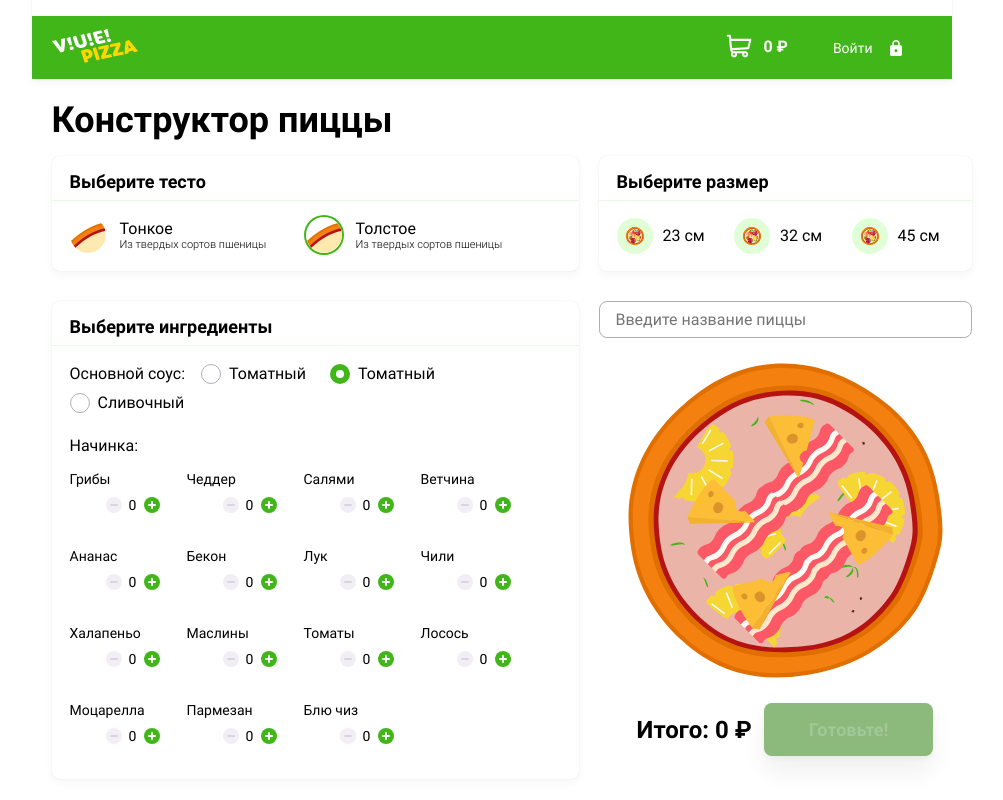
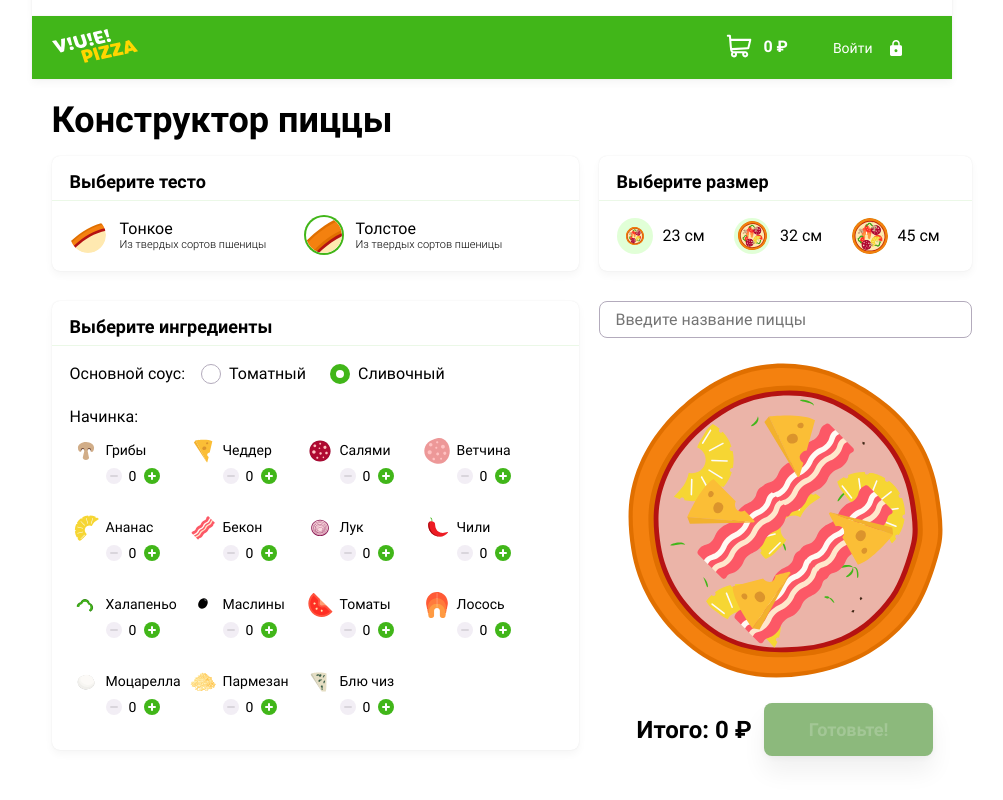
Before and after one commit to htmlacademy-univer-vue/2571315-vue-pizza-1, a Vue app in the folder frontend/: page / in a window 1280 px wide. Shown: the part 360-1160 px from the top of the page, without its empty margins (148-1151 px from the left). Built offline with nearby package versions, Linux system fonts and the light colour scheme.

Commit message:
Картинки и исправленние scss файлов

```diff
--- a/frontend/src/assets/scss/blocks/diameter.scss
+++ b/frontend/src/assets/scss/blocks/diameter.scss
@@ -24,7 +24,7 @@
 
       border-radius: 50%;
       background-color: $green-100;
-      background-image: url("../img/diameter.svg");
+      background-image: url("@/assets/img/diameter.svg");
       background-repeat: no-repeat;
       background-position: center;
     }
--- a/frontend/src/assets/scss/blocks/dough.scss
+++ b/frontend/src/assets/scss/blocks/dough.scss
@@ -35,7 +35,7 @@
   &--light {
     b {
       &::before {
-        background-image: url("../img/dough-light.svg");
+        background-image: url("@/assets/img/dough-light.svg");
       }
     }
   }
@@ -43,7 +43,7 @@
   &--large {
     b {
       &::before {
-        background-image: url("../img/dough-large.svg");
+        background-image: url("@/assets/img/dough-large.svg");
       }
     }
   }
--- a/frontend/src/assets/scss/blocks/filling.scss
+++ b/frontend/src/assets/scss/blocks/filling.scss
@@ -26,62 +26,62 @@
   }
 
   &--tomatoes::before {
-    background-image: url("../img/filling/tomatoes.svg");
+    background-image: url("@/assets/img/filling/tomatoes.svg");
   }
 
   &--ananas::before {
-    background-image: url("../img/filling/ananas.svg");
+    background-image: url("@/assets/img/filling/ananas.svg");
   }
 
   &--bacon::before {
-    background-image: url("../img/filling/bacon.svg");
+    background-image: url("@/assets/img/filling/bacon.svg");
   }
 
   &--blue_cheese::before {
-    background-image: url("../img/filling/blue_cheese.svg");
+    background-image: url("@/assets/img/filling/blue_cheese.svg");
   }
 
   &--cheddar::before {
-    background-image: url("../img/filling/cheddar.svg");
+    background-image: url("@/assets/img/filling/cheddar.svg");
   }
 
   &--chile::before {
-    background-image: url("../img/filling/chile.svg");
+    background-image: url("@/assets/img/filling/chile.svg");
   }
 
   &--ham::before {
-    background-image: url("../img/filling/ham.svg");
+    background-image: url("@/assets/img/filling/ham.svg");
   }
 
   &--jalapeno::before {
-    background-image: url("../img/filling/jalapeno.svg");
+    background-image: url("@/assets/img/filling/jalapeno.svg");
   }
 
   &--mozzarella::before {
-    background-image: url("../img/filling/mozzarella.svg");
+    background-image: url("@/assets/img/filling/mozzarella.svg");
   }
 
   &--mushrooms::before {
-    background-image: url("../img/filling/mushrooms.svg");
+    background-image: url("@/assets/img/filling/mushrooms.svg");
   }
 
   &--olives::before {
-    background-image: url("../img/filling/olives.svg");
+    background-image: url("@/assets/img/filling/olives.svg");
   }
 
   &--onion::before {
-    background-image: url("../img/filling/onion.svg");
+    background-image: url("@/assets/img/filling/onion.svg");
   }
 
   &--parmesan::before {
-    background-image: url("../img/filling/parmesan.svg");
+    background-image: url("@/assets/img/filling/parmesan.svg");
   }
 
   &--salami::before {
-    background-image: url("../img/filling/salami.svg");
+    background-image: url("@/assets/img/filling/salami.svg");
   }
 
   &--salmon::before {
-    background-image: url("../img/filling/salmon.svg");
+    background-image: url("@/assets/img/filling/salmon.svg");
   }
 }
--- a/frontend/src/layouts/HomeView.vue
+++ b/frontend/src/layouts/HomeView.vue
@@ -11,7 +11,11 @@
             <h2 class="title title--small sheet__title">Выберите тесто</h2>
 
             <div class="sheet__content dough">
-              <label v-for="dough in doughs" :key="dough.id" class="dough__input dough__input--light">
+              <label v-for="dough in doughs"
+                     :key="dough.id"
+                     class="dough__input"
+                     :class="`dough__input--${dough.value}`"
+              >
                 <input type="radio" name="dought" value="light" class="visually-hidden" checked>
                 <b>{{ dough.name }}</b>
                 <span>{{dough.description}}</span>
@@ -27,7 +31,7 @@
             <h2 class="title title--small sheet__title">Выберите размер</h2>
 
             <div class="sheet__content diameter">
-              <label v-for="size in sizes" :key="size.id" class="diameter__input diameter__input--small">
+              <label v-for="size in sizes" :key="size.id" class="diameter__input" :class="'diameter__input--' + size.value">
                 <input type="radio" name="diameter" value="small" class="visually-hidden">
                 <span>{{size.name}}</span>
               </label>
@@ -45,12 +49,8 @@
                 <p>Основной соус:</p>
 
                 <label v-for="sauce in sauces" :key="sauce.id" class="radio ingredients__input">
-                  <input type="radio" name="sauce" value="tomato" checked>
-                  <span>Томатный</span>
-                </label>
-                <label class="radio ingredients__input">
-                  <input type="radio" name="sauce" value="creamy">
-                  <span>Сливочный</span>
+                  <input type="radio" name="sauce" :value="sauce.name" checked>
+                  <span>{{sauce.name}}</span>
                 </label>
               </div>
 
@@ -59,7 +59,12 @@
 
                 <ul class="ingredients__list">
                   <li v-for="ingredient in ingredients" :key="ingredient.id" class="ingredients__item">
-                    <span class="filling filling--mushrooms">{{ingredient.name}}</span>
+                    <span
+                        :class="'filling--' + ingredient.value"
+                        class="filling"
+                    >
+                      {{ingredient.name}}
+                    </span>
 
                     <div class="counter counter--orange ingredients__counter">
                       <button type="button" class="counter__button counter__button--minus" disabled>
@@ -128,4 +133,5 @@ import ingredients from '@/mocks/ingredients.json'
 @import '@/assets/scss/blocks/radio';
 @import '@/assets/scss/blocks/counter';
 @import '@/assets/scss/blocks/title';
+@import '@/assets/scss/blocks/filling';
 </style>
--- a/frontend/src/mocks/dough.json
+++ b/frontend/src/mocks/dough.json
@@ -4,13 +4,15 @@
     "name": "Тонкое",
     "image": "dough-light.svg",
     "description": "Из твердых сортов пшеницы",
-    "price": 300
+    "price": 300,
+    "value": "light"
   },
   {
     "id": 2,
     "name": "Толстое",
     "image": "dough-large.svg",
     "description": "Из твердых сортов пшеницы",
-    "price": 300
+    "price": 300,
+    "value": "large"
   }
 ]
--- a/frontend/src/mocks/ingredients.json
+++ b/frontend/src/mocks/ingredients.json
@@ -1,17 +1,17 @@
 [
-  { "id": 1, "name": "Грибы", "image": "filling/mushrooms.svg", "price": 33 },
-  { "id": 2, "name": "Чеддер", "image": "filling/cheddar.svg", "price": 42 },
-  { "id": 3, "name": "Салями", "image": "filling/salami.svg", "price": 42 },
-  { "id": 4, "name": "Ветчина", "image": "filling/ham.svg", "price": 42 },
-  { "id": 5, "name": "Ананас", "image": "filling/ananas.svg", "price": 25 },
-  { "id": 6, "name": "Бекон", "image": "filling/bacon.svg", "price": 42 },
-  { "id": 7, "name": "Лук", "image": "filling/onion.svg", "price": 21 },
-  { "id": 8, "name": "Чили", "image": "filling/chile.svg", "price": 21 },
-  { "id": 9, "name": "Халапеньо", "image": "filling/jalapeno.svg", "price": 25 },
-  { "id": 10, "name": "Маслины", "image": "filling/olives.svg", "price": 25 },
-  { "id": 11, "name": "Томаты", "image": "filling/tomatoes.svg", "price": 35 },
-  { "id": 12, "name": "Лосось", "image": "filling/salmon.svg", "price": 50 },
-  { "id": 13, "name": "Моцарелла", "image": "filling/mozzarella.svg", "price": 35 },
-  { "id": 14, "name": "Пармезан", "image": "filling/parmesan.svg", "price": 35 },
-  { "id": 15, "name": "Блю чиз", "image": "filling/blue_cheese.svg", "price": 50 }
+  { "id": 1, "name": "Грибы", "image": "filling/mushrooms.svg", "price": 33, "value": "mushrooms" },
+  { "id": 2, "name": "Чеддер", "image": "filling/cheddar.svg", "price": 42, "value": "cheddar" },
+  { "id": 3, "name": "Салями", "image": "filling/salami.svg", "price": 42, "value": "salami" },
+  { "id": 4, "name": "Ветчина", "image": "filling/ham.svg", "price": 42, "value": "ham" },
+  { "id": 5, "name": "Ананас", "image": "filling/ananas.svg", "price": 25, "value": "ananas" },
+  { "id": 6, "name": "Бекон", "image": "filling/bacon.svg", "price": 42, "value": "bacon" },
+  { "id": 7, "name": "Лук", "image": "filling/onion.svg", "price": 21, "value": "onion" },
+  { "id": 8, "name": "Чили", "image": "filling/chile.svg", "price": 21, "value": "chile" },
+  { "id": 9, "name": "Халапеньо", "image": "filling/jalapeno.svg", "price": 25, "value": "jalapeno" },
+  { "id": 10, "name": "Маслины", "image": "filling/olives.svg", "price": 25, "value": "olives" },
+  { "id": 11, "name": "Томаты", "image": "filling/tomatoes.svg", "price": 35, "value": "tomatoes" },
+  { "id": 12, "name": "Лосось", "image": "filling/salmon.svg", "price": 50, "value": "salmon" },
+  { "id": 13, "name": "Моцарелла", "image": "filling/mozzarella.svg", "price": 35, "value": "mozzarella" },
+  { "id": 14, "name": "Пармезан", "image": "filling/parmesan.svg", "price": 35, "value": "parmesan" },
+  { "id": 15, "name": "Блю чиз", "image": "filling/blue_cheese.svg", "price": 50, "value": "blue_cheese" }
 ]
--- a/frontend/src/mocks/sizes.json
+++ b/frontend/src/mocks/sizes.json
@@ -3,18 +3,21 @@
     "id": 1,
     "name": "23 см",
     "image": "diameter.svg",
-    "multiplier": 1
+    "multiplier": 1,
+    "value": "small"
   },
   {
     "id": 2,
     "name": "32 см",
     "image": "diameter.svg",
-    "multiplier": 2
+    "multiplier": 2,
+    "value": "normal"
   },
   {
     "id": 3,
     "name": "45 см",
     "image": "diameter.svg",
-    "multiplier": 3
+    "multiplier": 3,
+    "value": "big"
   }
 ]
```
Also changed, not shown: frontend/src/assets/scss/blocks/pizza.scss (+19 -19 lines).
